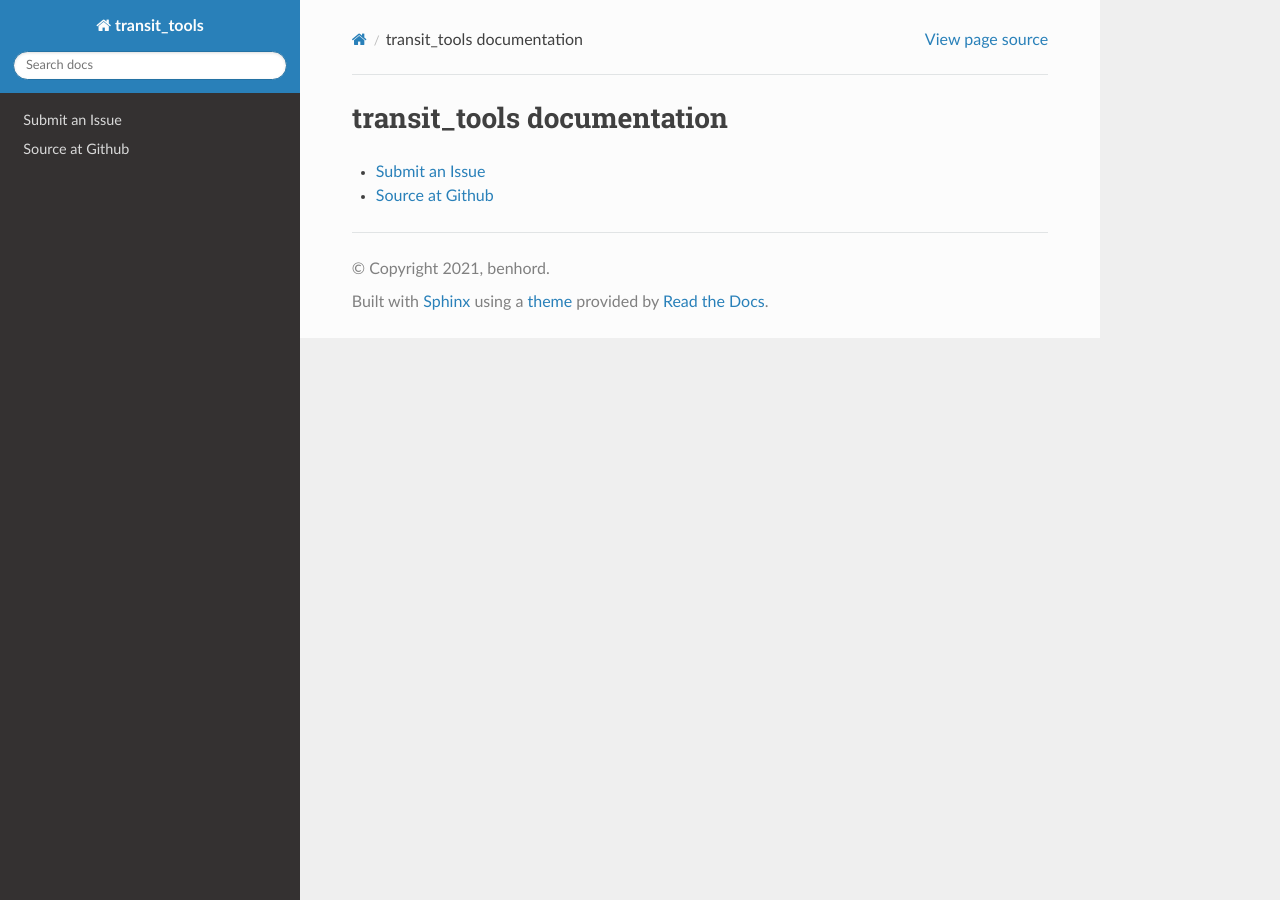
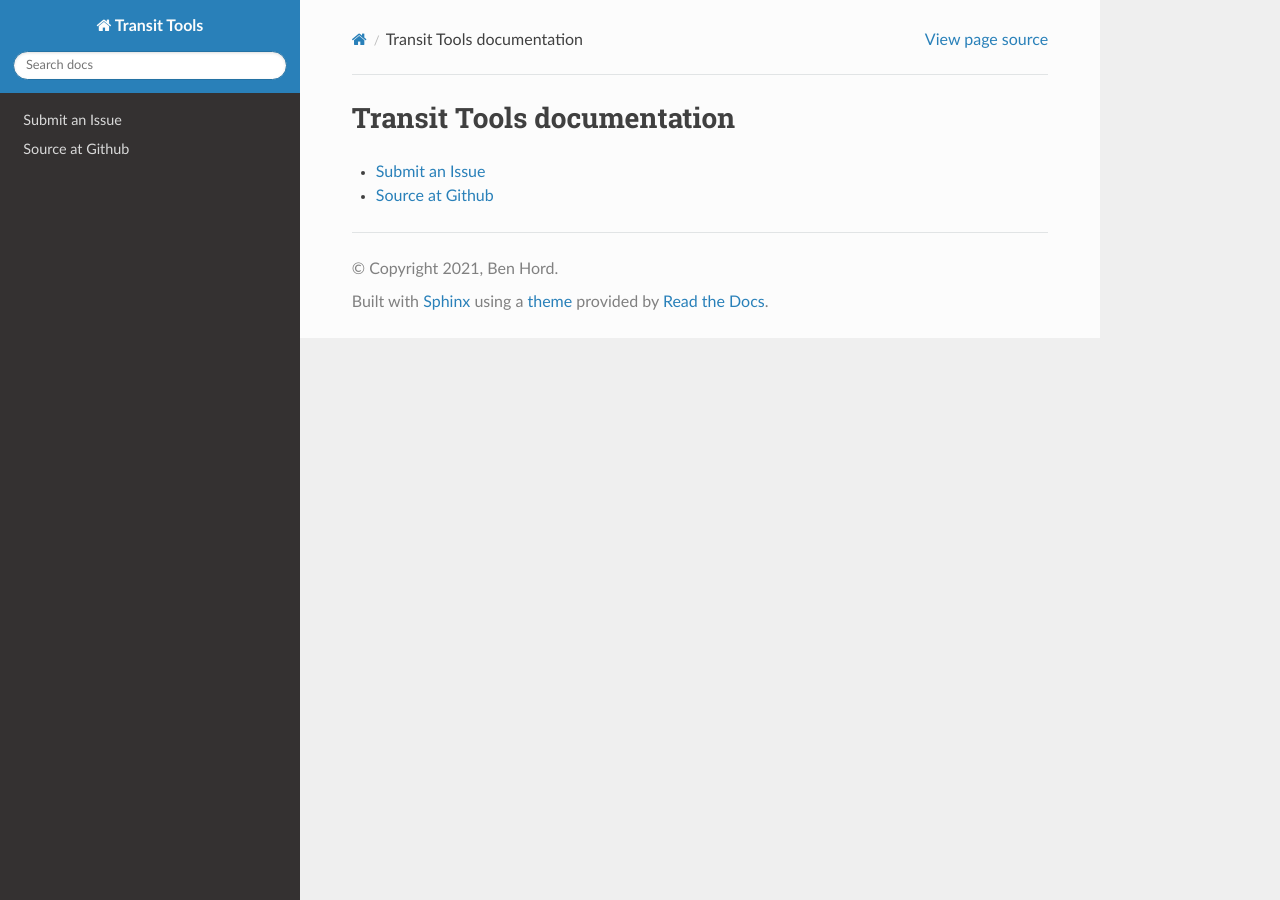
Before and after one commit to benhord/transit_tools, a Sphinx documentation site: the page built from docs/index.rst, in a window 1280 px wide. Built offline with Sphinx 7.4.7 and the Read the Docs theme 2.0.0, drawn with Linux system fonts in a browser that asks for light colours; pages that are not in the unit, such as notebooks, are missing from menus.

Commit message:
theme fun

```diff
--- a/docs/conf.py
+++ b/docs/conf.py
@@ -17,9 +17,9 @@
 
 # -- Project information -----------------------------------------------------
 
-project = 'transit_tools'
-copyright = '2021, benhord'
-author = 'benhord'
+project = 'Transit Tools'
+copyright = '2021, Ben Hord'
+author = 'Ben Hord'
 
 
 # -- General configuration ---------------------------------------------------
@@ -28,6 +28,7 @@
 # extensions coming with Sphinx (named 'sphinx.ext.*') or your custom
 # ones.
 extensions = [
+    "sphinx-rtd-theme"
 ]
 
 # Add any paths that contain templates here, relative to this directory.
--- a/docs/index.rst
+++ b/docs/index.rst
@@ -1,4 +1,4 @@
-transit_tools documentation
+Transit Tools documentation
 =========================================
 
 .. toctree::
```
